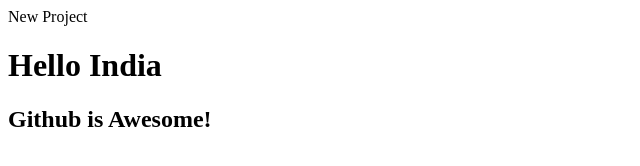
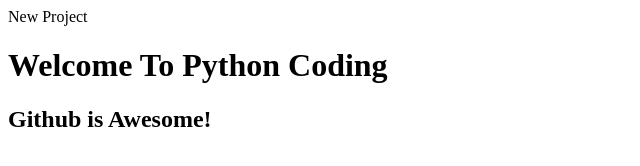
Before and after one commit to AdithyanV01/New-Project, a plain HTML site: page index.html in a window 1280 px wide. Shown: the whole page, without its empty margins (0-640 px from the left). Drawn offline with Linux system fonts and the light colour scheme.

Commit message:
Update index.html

```diff
--- a/index.html
+++ b/index.html
@@ -7,7 +7,7 @@
     <title>New Project</title>
 </head>
 <body>
-    <h1>Hello India</h1>
+    <h1>Welcome To Python Coding</h1>
     <h2> Github is Awesome!</h2>
 </body>
 </html>
```
